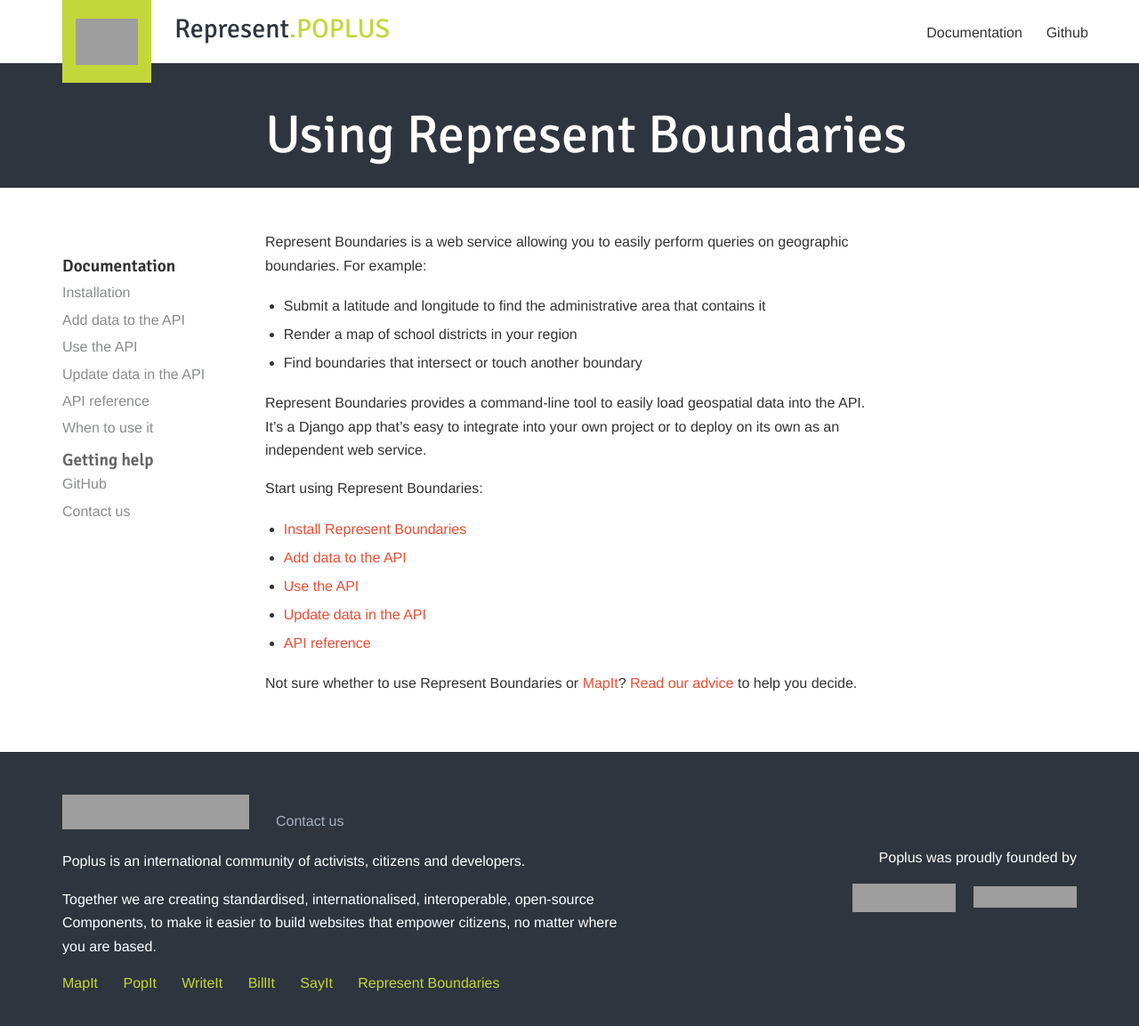
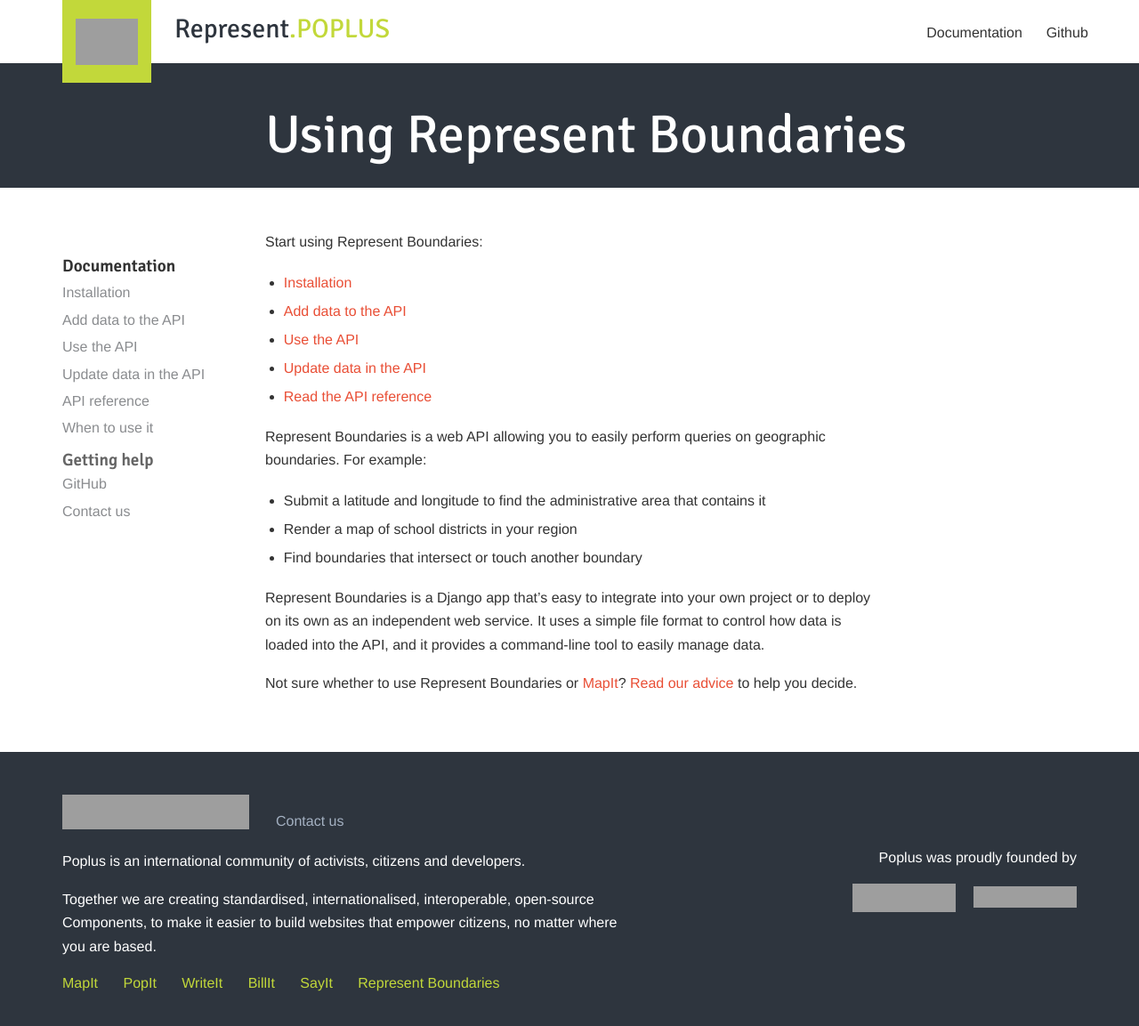
Before and after one commit to opennorth/represent-boundaries-docs, a Jekyll site: the page built from docs/index.md, in a window 1280 px wide, cut to the strip 0-1181 px from the top of the page. Shown: the top 1153 px of the strip at 89% size. Built offline with Jekyll 4.4.1, drawn with Linux system fonts in a browser that asks for light colours; Markdown is read by kramdown in place of the engine named in the settings; grey boxes are pictures that could not be loaded.

Commit message:
move bullets above descriptive text

```diff
--- a/docs/index.md
+++ b/docs/index.md
@@ -3,20 +3,20 @@
 title: Using Represent Boundaries
 ---
 
-Represent Boundaries is a web service allowing you to easily perform queries on geographic boundaries. For example:
+Start using Represent Boundaries:
+
+* <a href="{{ site.baseurl }}/docs/install/">Installation</a>
+* <a href="{{ site.baseurl }}/docs/import/">Add data to the API</a>
+* <a href="{{ site.baseurl }}/docs/api/">Use the API</a>
+* <a href="{{ site.baseurl }}/docs/manage/">Update data in the API</a>
+* <a href="{{ site.baseurl }}/docs/reference/">Read the API reference</a>
+
+Represent Boundaries is a web API allowing you to easily perform queries on geographic boundaries. For example:
 
 * Submit a latitude and longitude to find the administrative area that contains it
 * Render a map of school districts in your region
 * Find boundaries that intersect or touch another boundary
 
-Represent Boundaries provides a command-line tool to easily load geospatial data into the API. It's a Django app that's easy to integrate into your own project or to deploy on its own as an independent web service.
-
-Start using Represent Boundaries:
-
-* <a href="{{ site.baseurl }}/docs/install/">Install Represent Boundaries</a>
-* <a href="{{ site.baseurl }}/docs/import/">Add data to the API</a>
-* <a href="{{ site.baseurl }}/docs/api/">Use the API</a>
-* <a href="{{ site.baseurl }}/docs/manage/">Update data in the API</a>
-* <a href="{{ site.baseurl }}/docs/reference/">API reference</a>
+Represent Boundaries is a Django app that's easy to integrate into your own project or to deploy on its own as an independent web service. It uses a simple file format to control how data is loaded into the API, and it provides a command-line tool to easily manage data.
 
 Not sure whether to use Represent Boundaries or [MapIt](http://mapit.poplus.org/)? <a href="{{ site.baseurl }}/docs/why/">Read our advice</a> to help you decide.
```
